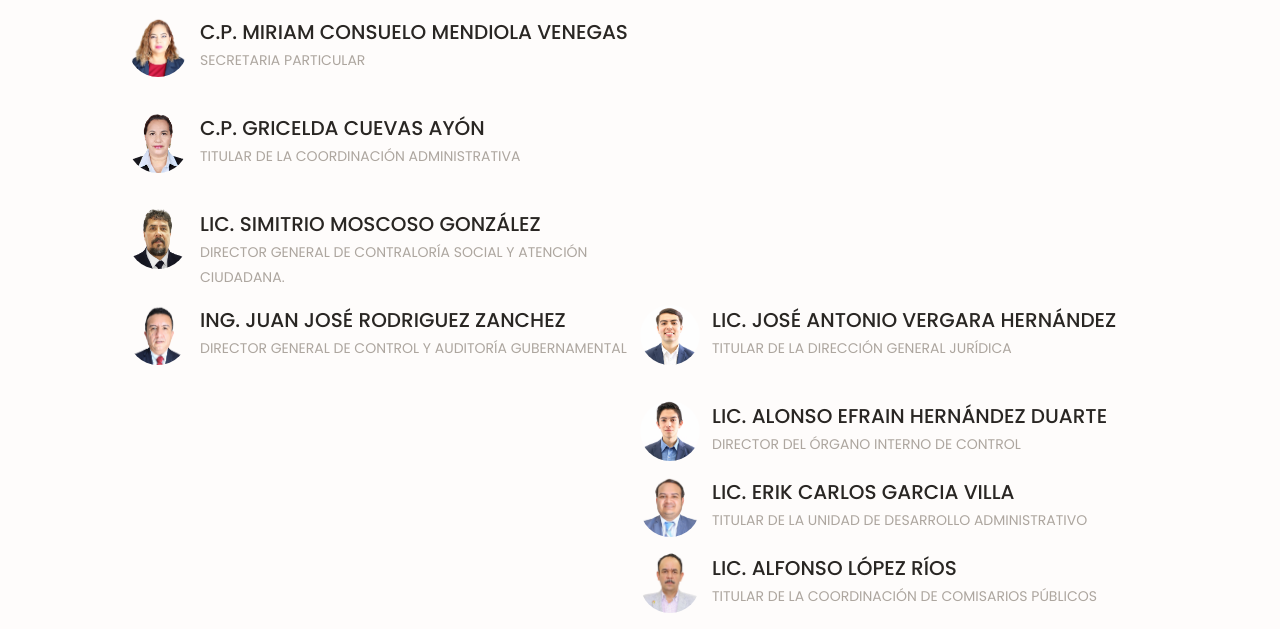
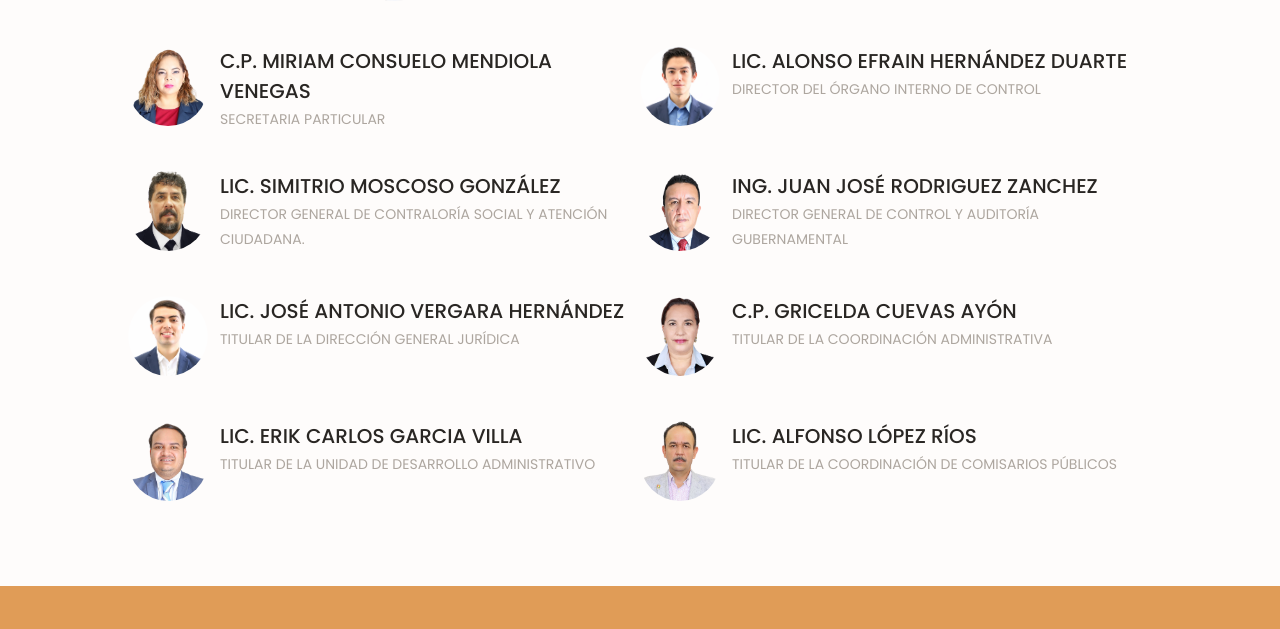
Before and after one commit to JDiego24/proyectoEstadias, a website: page acercaDe.html in a window 1280 px wide. Shown: the part 2660-3289 px from the top of the page. Drawn offline with nearby package versions, Linux system fonts and the light colour scheme.

Commit message:
Formateando codigo

```diff
--- a/acercaDe.html
+++ b/acercaDe.html
@@ -65,15 +65,11 @@
                 <i class="uil uil-times nav__close" id="nav-close"></i>
             </div>
 
-            <!-- <div class="nav__btns">
-
-
-                    <i class="uil uil-moon change-theme" id="theme-button"></i>
-
+            <div class="nav__btns">
                 <div class="nav__toggle" id="nav-toggle">
                     <i class="uil uil-apps"></i>
                 </div>
-                </div>-->
+            </div>
         </nav>
     </header>
 
@@ -97,15 +93,6 @@
                             <i class="uil uil-twitter-alt"></i>
                         </a>
                     </div>
-                    <!--
-                    <div class="home__img">
-                        <svg class="home__blob" viewBox="0 0 200 187" xmlns="http://www.w3.org/2000/svg"
-                            xmlns:xlink="http://www.w3.org/1999/xlink">
-
-                                <image class="home__blob-img" x='12' y='18' xlink:href="assets/img/slideEnero2024.jpg" />
-
-                        </svg>
-                    </div> -->
 
                     <div class="home__data">
                         <h1 class="home__title">Conócenos</h1>
@@ -241,6 +228,55 @@
                         </div>
                     </div>
                     <!--==================== TESTIMONIAL 3 ====================-->
+
+                    <div class="testimonial__data">
+                        <div class="testimonial__header">
+                            <img src="assets/img/Directivos/Director_del_Organo_Interno_de_Control.jpg" alt=""
+                                class="testimonial__img">
+                            <div>
+                                <h3 class="testimonial__name">LIC. ALONSO EFRAIN HERNÁNDEZ DUARTE</h3>
+                                <span class="testimonial__client">DIRECTOR DEL ÓRGANO INTERNO DE CONTROL</span>
+                            </div>
+                        </div>
+                    </div>
+
+                    <!--==================== TESTIMONIAL 4 ====================-->
+                    <div class="testimonial__data">
+                        <div class="testimonial__header">
+                            <img src="assets/img/Directivos/DIRECTOR_GENERAL_CONTROLORIA.png" alt=""
+                                class="testimonial__img">
+                            <div>
+                                <h3 class="testimonial__name">LIC. SIMITRIO MOSCOSO GONZÁLEZ</h3>
+                                <span class="testimonial__client">DIRECTOR GENERAL DE CONTRALORÍA SOCIAL Y ATENCIÓN
+                                    CIUDADANA.</span>
+                            </div>
+                        </div>
+                    </div>
+                    <!--==================== TESTIMONIAL 5 ====================-->
+                    <div class="testimonial__data">
+                        <div class="testimonial__header">
+                            <img src="assets/img/Directivos/DIRECTOR_GENERAL_CONTROL_AUDITORIA.png" alt=""
+                                class="testimonial__img">
+                            <div>
+                                <h3 class="testimonial__name">ING. JUAN JOSÉ RODRIGUEZ ZANCHEZ</h3>
+                                <span class="testimonial__client">DIRECTOR GENERAL DE CONTROL Y AUDITORÍA
+                                    GUBERNAMENTAL</span>
+                            </div>
+                        </div>
+                    </div>
+                    <!--==================== TESTIMONIAL 6 ====================-->
+                    <div class="testimonial__data">
+                        <div class="testimonial__header">
+                            <img src="assets/img/Directivos/Titular_Direccion_General_Juridica.jpg" alt=""
+                                class="testimonial__img">
+                            <div>
+                                <h3 class="testimonial__name">LIC. JOSÉ ANTONIO VERGARA HERNÁNDEZ</h3>
+                                <span class="testimonial__client">TITULAR DE LA DIRECCIÓN GENERAL JURÍDICA</span>
+                            </div>
+                        </div>
+                    </div>
+                    <!--==================== TESTIMONIAL 7 ====================-->
+
                     <div class="testimonial testimonial-3">
                         <div class="testimonial__data">
                             <div class="testimonial__header">
@@ -253,62 +289,8 @@
                             </div>
                         </div>
                     </div>
-                    <!--==================== TESTIMONIAL 4 ====================-->
-                    <div class="testimonial testimonial-4">
-                        <div class="testimonial__data">
-                            <div class="testimonial__header">
-                                <img src="assets/img/Directivos/DIRECTOR_GENERAL_CONTROLORIA.png" alt=""
-                                    class="testimonial__img">
-                                <div>
-                                    <h3 class="testimonial__name">LIC. SIMITRIO MOSCOSO GONZÁLEZ</h3>
-                                    <span class="testimonial__client">DIRECTOR GENERAL DE CONTRALORÍA SOCIAL Y ATENCIÓN
-                                        CIUDADANA.</span>
-                                </div>
-                            </div>
-                        </div>
-                    </div>
-                    <!--==================== TESTIMONIAL 5 ====================-->
-                    <div class="testimonial testimonial-5">
-                        <div class="testimonial__data">
-                            <div class="testimonial__header">
-                                <img src="assets/img/Directivos/DIRECTOR_GENERAL_CONTROL_AUDITORIA.png" alt=""
-                                    class="testimonial__img">
-                                <div>
-                                    <h3 class="testimonial__name">ING. JUAN JOSÉ RODRIGUEZ ZANCHEZ</h3>
-                                    <span class="testimonial__client">DIRECTOR GENERAL DE CONTROL Y AUDITORÍA
-                                        GUBERNAMENTAL</span>
-                                </div>
-                            </div>
-                        </div>
-                    </div>
-                    <!--==================== TESTIMONIAL 6 ====================-->
-                    <div class="testimonial testimonial-6">
-                        <div class="testimonial__data">
-                            <div class="testimonial__header">
-                                <img src="assets/img/Directivos/Titular_Direccion_General_Juridica.jpg" alt=""
-                                    class="testimonial__img">
-                                <div>
-                                    <h3 class="testimonial__name">LIC. JOSÉ ANTONIO VERGARA HERNÁNDEZ</h3>
-                                    <span class="testimonial__client">TITULAR DE LA DIRECCIÓN GENERAL JURÍDICA</span>
-                                </div>
-                            </div>
-                        </div>
-                    </div>
-                    <!--==================== TESTIMONIAL 7 ====================-->
-                    <div class="testimonial testimonial-7">
-                        <div class="testimonial__data">
-                            <div class="testimonial__header">
-                                <img src="assets/img/Directivos/Director_del_Organo_Interno_de_Control.jpg" alt=""
-                                    class="testimonial__img">
-                                <div>
-                                    <h3 class="testimonial__name">LIC. ALONSO EFRAIN HERNÁNDEZ DUARTE</h3>
-                                    <span class="testimonial__client">DIRECTOR DEL ÓRGANO INTERNO DE CONTROL</span>
-                                </div>
-                            </div>
-                        </div>
-                    </div>
+
                     <!--==================== TESTIMONIAL 8 ====================-->
-                    <div class="testimonial testimonial-8">
                     <div class="testimonial__data">
                         <div class="testimonial__header">
                             <img src="assets/img/Directivos/TITULAR_UNIDAD_DESARROLLO.png" alt=""
@@ -320,9 +302,7 @@
                             </div>
                         </div>
                     </div>
-                    </div>
                     <!--==================== TESTIMONIAL 9 ====================-->
-                    <div class="testimonial testimonial-9">
                     <div class="testimonial__data">
                         <div class="testimonial__header">
                             <img src="assets/img/Directivos/TITULAR_COORDINACION_COMISARIOS.png" alt=""
@@ -331,7 +311,6 @@
                                 <h3 class="testimonial__name">LIC. ALFONSO LÓPEZ RÍOS</h3>
                                 <span class="testimonial__client">TITULAR DE LA COORDINACIÓN DE COMISARIOS
                                     PÚBLICOS</span>
-                                </div>
                             </div>
                         </div>
                     </div>
--- a/assets/css/styles.css
+++ b/assets/css/styles.css
@@ -860,8 +860,7 @@ header {
   display: grid;
   grid-template-columns: repeat(2, 1fr);
   grid-template-rows: repeat(5, 1fr);
-  grid-column-gap: px;
-  grid-row-gap: 0px;
+  grid-row-gap: 1.5rem;
 }
 
 .testimonial__container {
@@ -878,19 +877,15 @@ header {
 }
 
 /* Estilos para los testimonios 2-5 */
-.testimonial-2,
-.testimonial-3,
-.testimonial-4,
-.testimonial-5 {
+.testimonial-2
+{
     grid-column: 1; /* Aparecen en la primera columna */
     grid-row: span 1; /* Ocupa 1 fila */
 }
 
 /* Estilos para los testimonios 6-9 */
-.testimonial-6,
-.testimonial-7,
-.testimonial-8,
-.testimonial-9 {
+.testimonial-3
+{
     grid-column: 2; /* Aparecen en la segunda columna */
     grid-row: span 1; /* Ocupa 1 fila */
 }
@@ -906,8 +901,8 @@ header {
 }
 
 .testimonial__img {
-  width: 60px;
-  height: 60px;
+  width: 80px;
+  height: 80px;
   border-radius: 50%;
   margin-right: var(--mb-0-75);
 }
```
Also changed, not shown: comiteDeEtica.html (+9 -21 lines), contacto.html (+5 -18 lines), declaraNet.html (+5 -17 lines), directorios.html (+5 -16 lines), index.html (+5 -16 lines), marcoLegal.html (+5 -17 lines), normateca.html (+5 -17 lines). Lines whose indentation alone changed are shown as unchanged.
